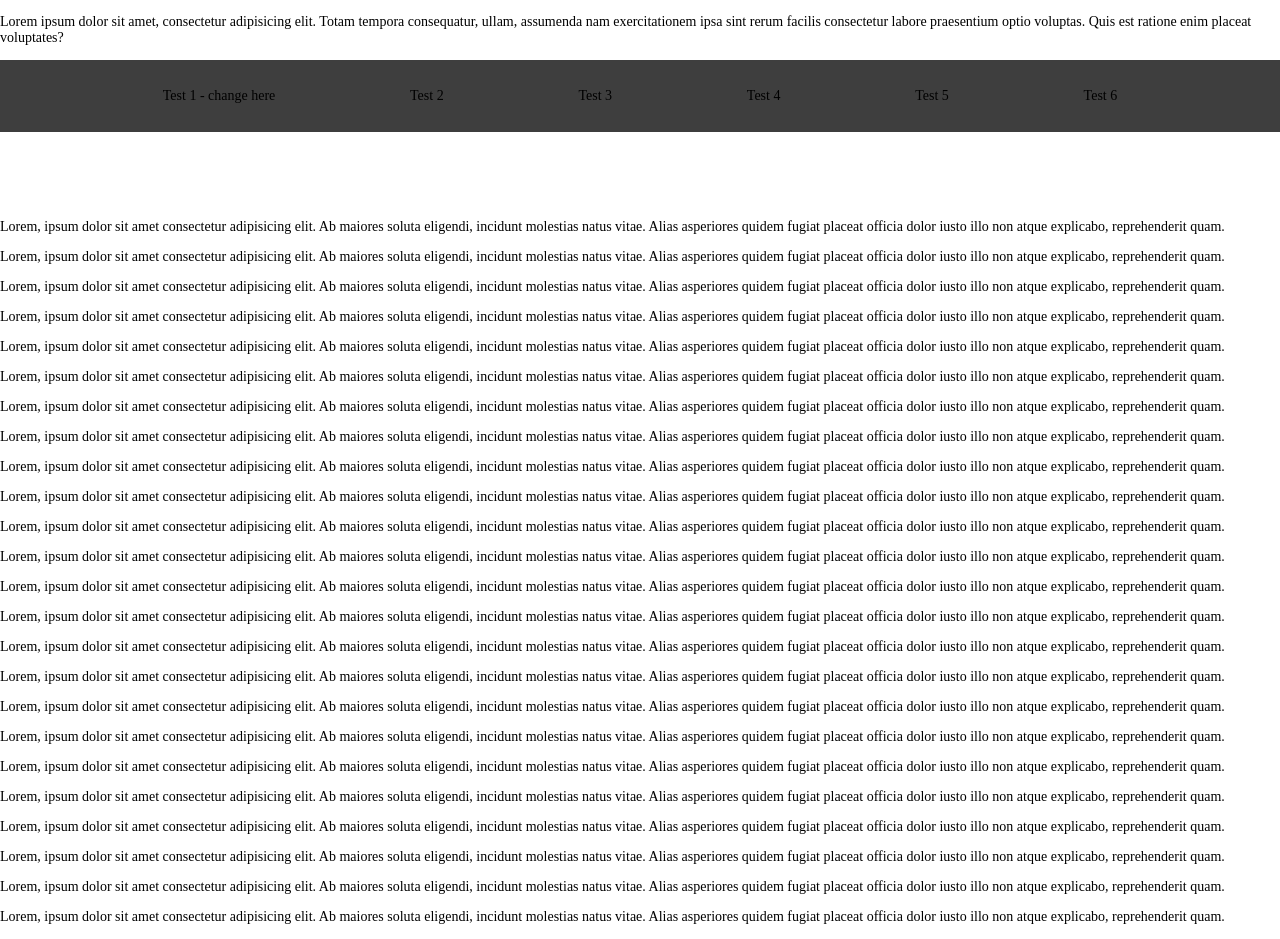
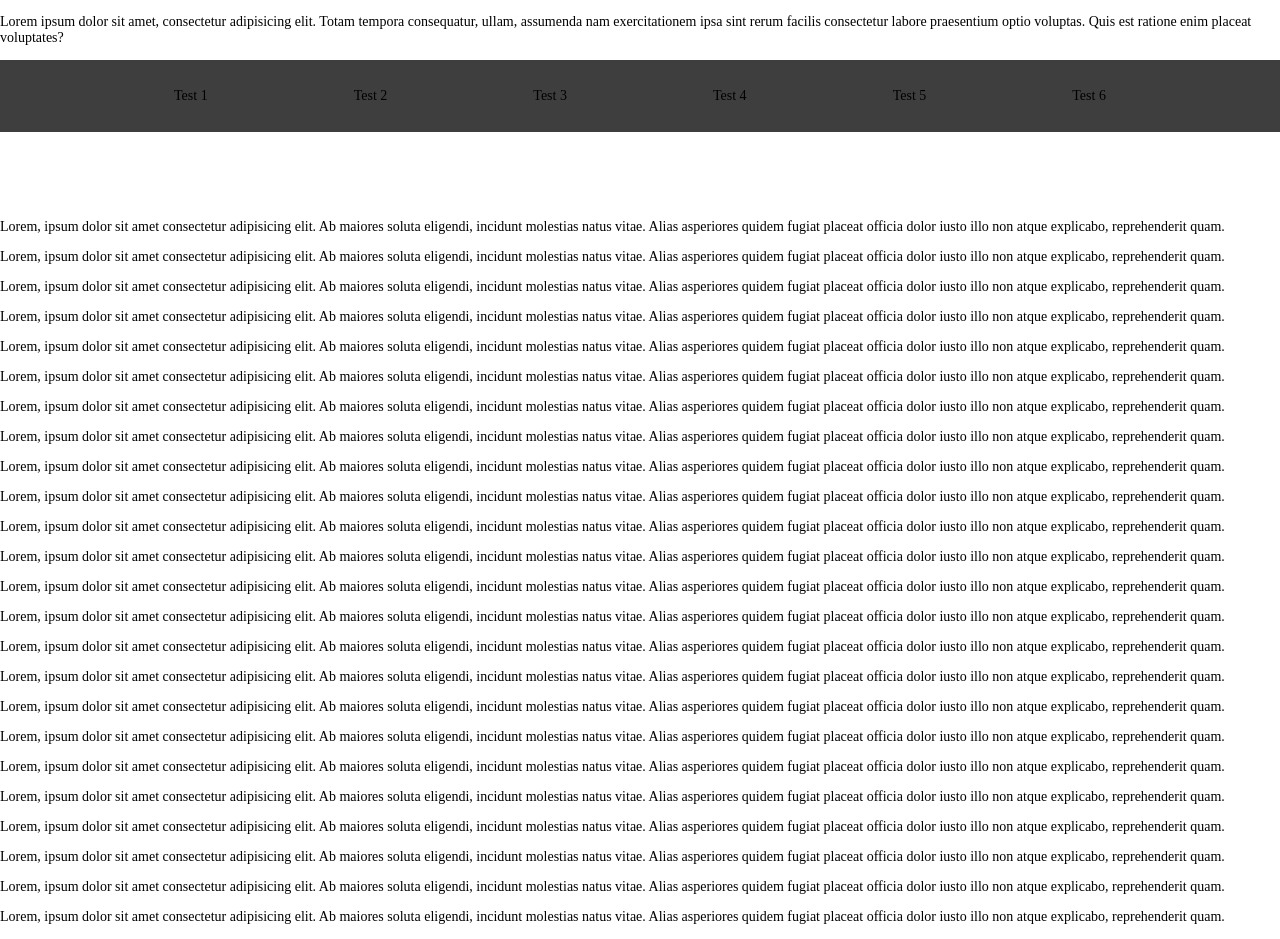
Before and after one commit to asheralley/nav-scroller, a plain HTML site: page index.html in a window 1280 px wide. Drawn offline with Linux system fonts and the light colour scheme.

Commit message:
Reverted to normal text on list item 1

```diff
--- a/index.html
+++ b/index.html
@@ -18,7 +18,7 @@
     </header>
     <nav>
       <ul>
-        <li>Test 1 - change here</li>
+        <li>Test 1</li>
         <li>Test 2</li>
         <li>Test 3</li>
         <li>Test 4</li>
```
